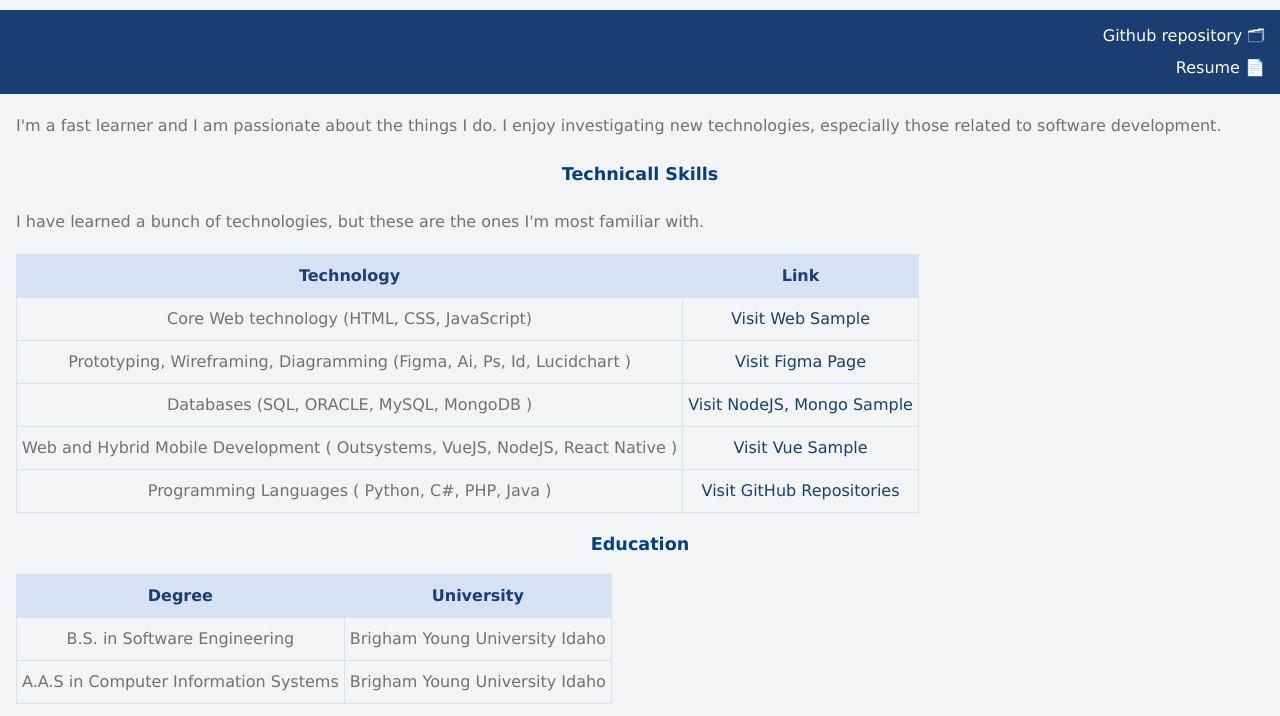
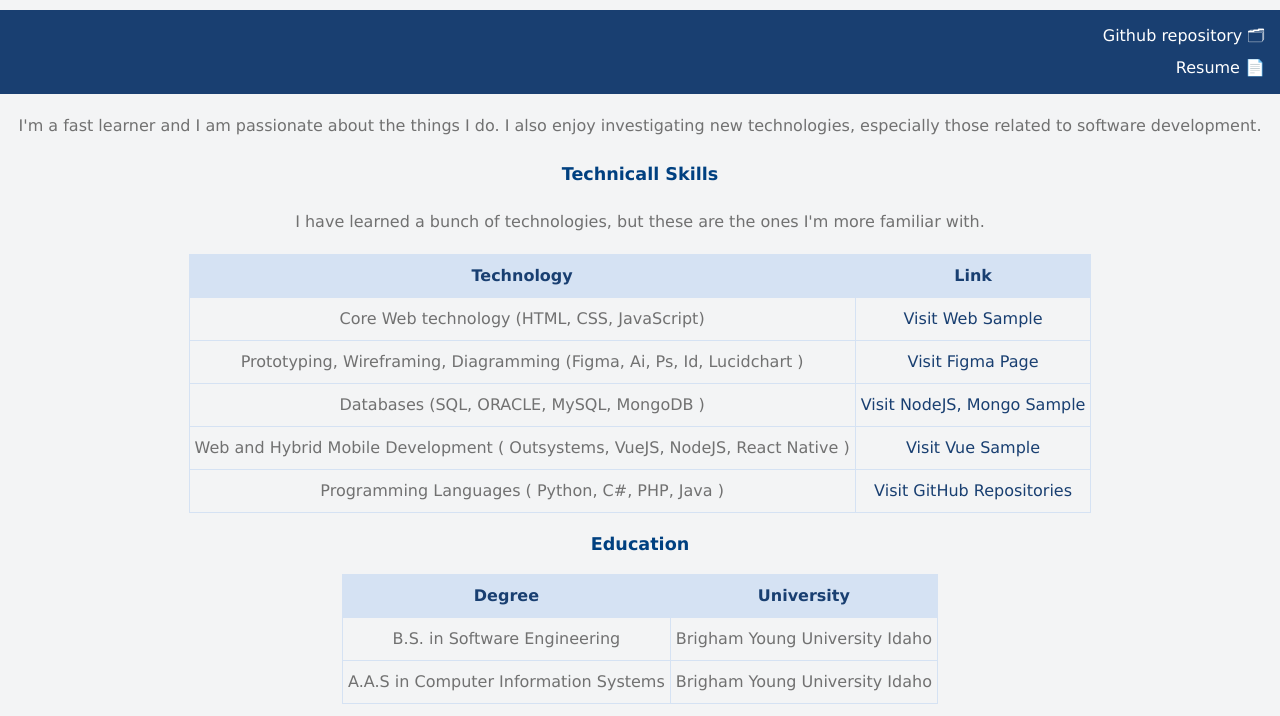
Before and after one commit to HuairaNimrod/huairanimrod.github.io, a plain HTML site: page index.html in a window 1280 px wide. Shown: the part 84-800 px from the top of the page. Drawn offline with Linux system fonts and the light colour scheme.

Commit message:
centering tables

```diff
--- a/index.html
+++ b/index.html
@@ -41,13 +41,13 @@
                 </div>
             </div>
 
-            <div>
-                <p>I&#39;m a fast learner and I am passionate about the things I do. I enjoy investigating new technologies, especially those related to software development.</p>
+            <div class="info">
+                <p>I&#39;m a fast learner and I am passionate about the things I do. I also enjoy investigating new technologies, especially those related to software development.</p>
             </div>
 
-            <div>
+            <div class="info">
                 <h2>Technicall Skills</h2>
-                <p>I have learned a bunch of technologies, but these are the ones I&#39;m most familiar with.  </p>
+                <p>I have learned a bunch of technologies, but these are the ones I&#39;m more familiar with.  </p>
                 <table class="tech-skills">
                     <tr>
                         <th>Technology</th>
@@ -79,7 +79,7 @@
                 </table>
              </div>
 
-             <div>
+             <div class="info">
                 <h2>Education</h2>
                 <table class="education-table">
                     <tr>
@@ -146,7 +146,7 @@
 
             </div>
 
-            <div>
+            <div class="info">
                 <p>If you want to know more about my professional experience and know how my skills can be a good fit to your company. Do not hesitate to contact me.</p>
             </div>
 
--- a/styles/main.css
+++ b/styles/main.css
@@ -54,6 +54,17 @@ header {
 
 
 /* body */
+
+
+/* centering  */
+
+.info{
+    text-align: center;
+}
+.info table{
+    margin-left: auto;
+    margin-right: auto;
+}
 
 .motto{
     background-color: #193f71;
```
